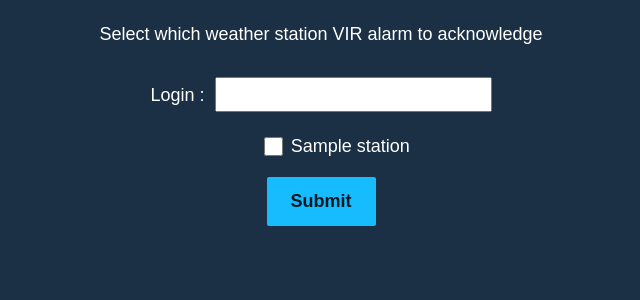
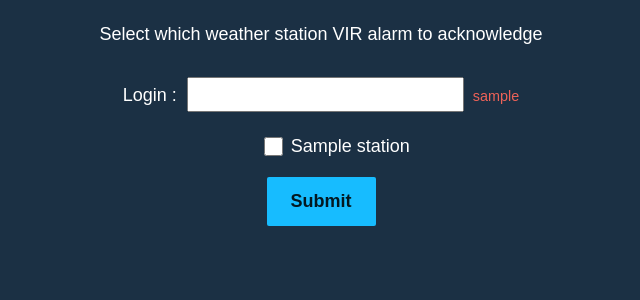
Before and after one commit to IntegratedAlarmSystem-Group/visual-inspection, a Django app: template stations/templates/inspection.html in a window 1280 px wide. Shown: the part 117-417 px from the top of the page, without its empty margins (319-959 px from the left). Run offline with Django 3.2, Linux system fonts and the light colour scheme; the template is opened without the code that fills it: most values are stand-ins (such as "Sample title", 1, 10 or a date in 2020).

Commit message:
Add username conditions to record an inspection

```diff
--- a/stations/static/stations/style.css
+++ b/stations/static/stations/style.css
@@ -43,6 +43,13 @@ ul.form-stations-list {
 
 .form-legend {
   padding: 24px 20px;
+}
+
+.login-field-error-message {
+  display: inline;
+  color: #ed6258;
+  font-size: 0.8em;
+  padding-left: 4px;
 }
 
 .station {
--- a/stations/templates/inspection.html
+++ b/stations/templates/inspection.html
@@ -22,6 +22,9 @@
         {% csrf_token %}
         <div class="form-login">
           Login&nbsp;:&nbsp; <input class="form-login-input" type="text" name="login"/>
+          <div class="login-field-error-message">
+            {{ form_login_message }}
+          </div>
         </div>
         <div class="form-stations">
               <ul class="form-stations-list">
```
Also changed, not shown: stations/views.py (+31 -11 lines).
